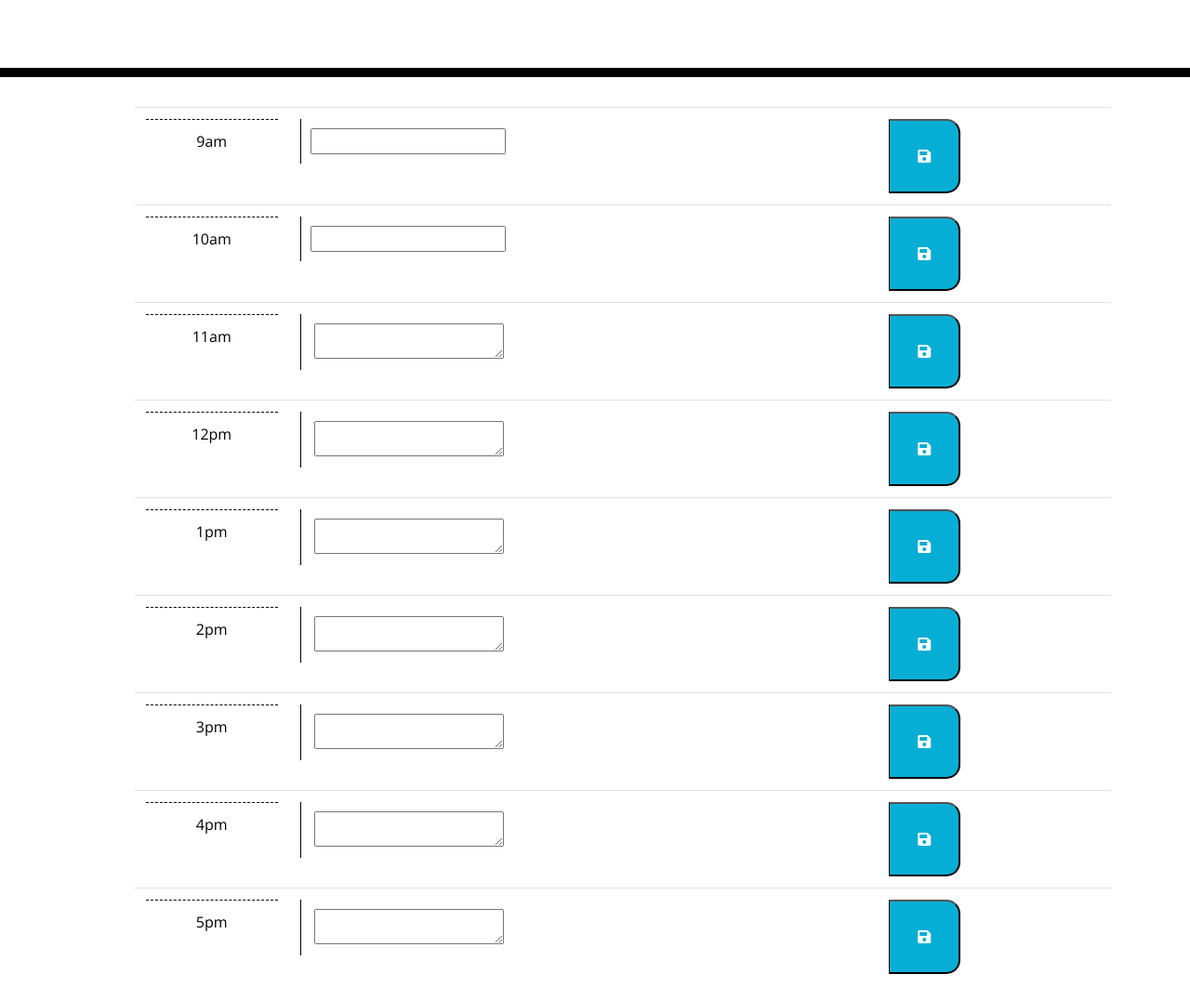
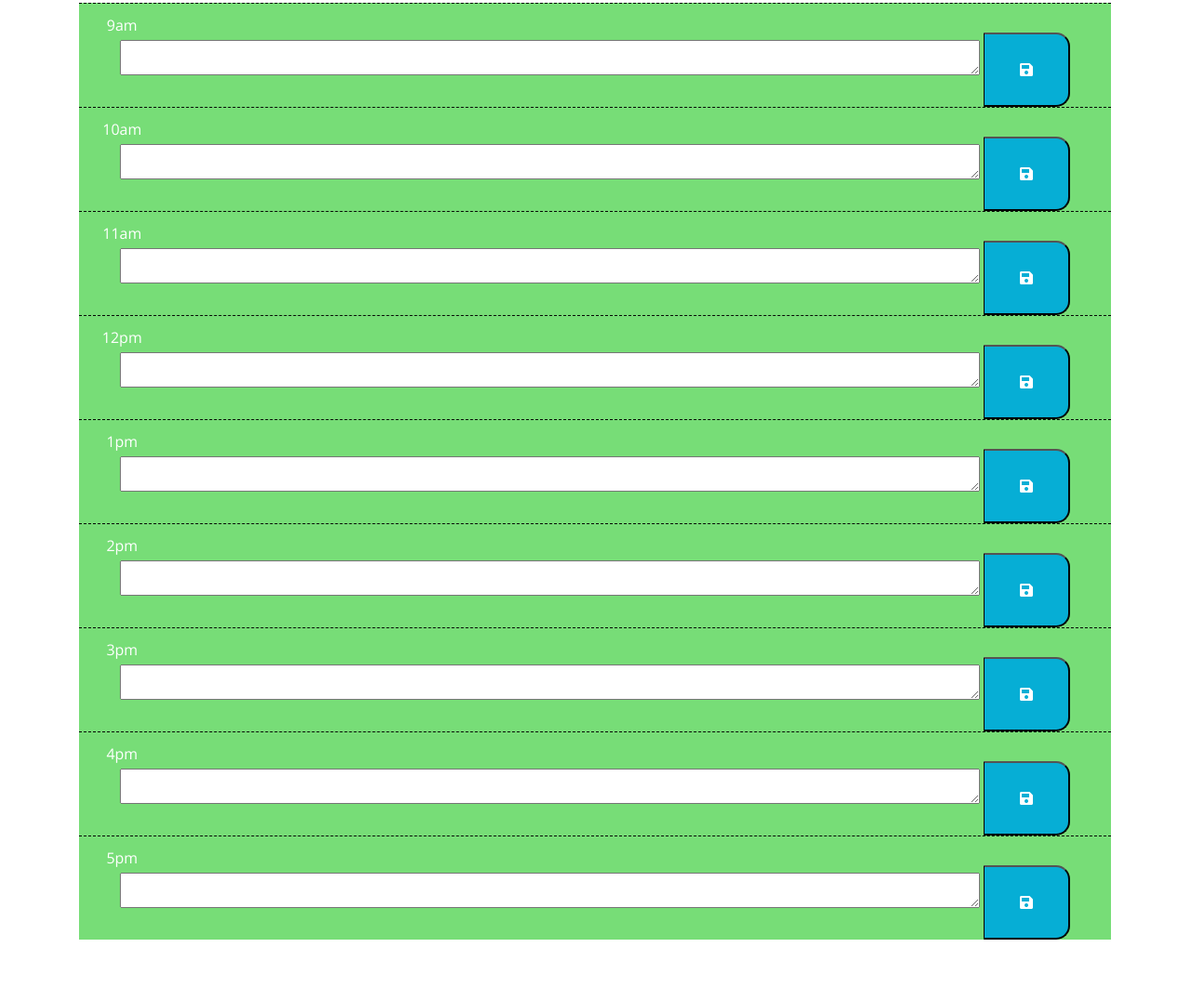
Before and after one commit to ameliadavis/Day-Planner, a plain HTML site: page index.html in a window 1280 px wide. Shown: the part 221-1297 px from the top of the page at 93% size. After the commit the page ends 1232 px from the top, so only its background shows below. Drawn offline with nearby package versions, Linux system fonts and the light colour scheme.

Commit message:
corrected issue with color Highlight extending to all rows

```diff
--- a/index.html
+++ b/index.html
@@ -30,64 +30,51 @@
     </header>
     <div class="container">
       <!-- Timeblocks go here -->
-      <table class="table">
-        <tbody>
-          <tr>
-            <th scope="row" id="row"></th>
-            <td><div id = "hour">9am</div></td>
-            <td><div id = "description" data = 9am><input type ="text" class=description9am></div></td>
-            <td><button id="saveBtn" class="fas fa-save" data-value="9am"></button></td>
-          </tr>
-          <tr>
-            <th scope="row" id="row"></th>
-            <td><div id = "hour">10am</div></td>
-            <td><div id = "description"><input type ="text" class=description9am></div></td>
-            <td><button id="saveBtn" class="fas fa-save"data-value="10am"></button></td>
-          </tr>
-          <tr>
-            <th scope="row" id="row"></th>
-            <td><div id = "hour">11am</div></td>
-            <td><div id = "description" class="textarea col-sm-10"> <textarea></textarea></div></td>
-            <td><button id="saveBtn" class="fas fa-save" data-value="11am"></button></td>
-          </tr>
-          <tr>
-            <th scope="row" id="row"></th>
-            <td><div id = "hour">12pm</div></td>
-            <td><div id = "description" class="textarea col-sm-10"> <textarea></textarea></div></td>
-            <td><button id="saveBtn" class="fas fa-save" data-value="12pm"></button></td>
-          </tr>
-          <tr>
-            <th scope="row" id="row"></th>
-            <td><div id = "hour">1pm</div></td>
-            <td><div id = "description" class="textarea col-sm-10"> <textarea></textarea></div></td>
-            <td><button id="saveBtn" class="fas fa-save" data-value="1pm"></button></td>
-          </tr>
-          <tr>
-            <th scope="row" id="row"></th>
-            <td><div id = "hour">2pm</div></td>
-            <td><div id = "description" class="textarea col-sm-10"> <textarea></textarea></div></td>
-            <td><button id="saveBtn" class="fas fa-save" data-value="2pm"></button></td>
-          </tr>
-          <tr>
-            <th scope="row" id="row"></th>
-            <td><div id = "hour">3pm</div></td>
-            <td><div id = "description" class="textarea col-sm-10"> <textarea></textarea></div></td>
-            <td><button id="saveBtn" class="fas fa-save" data-value="3pm"></button></td>
-          </tr>
-          <tr>
-            <th scope="row" id="row"></th>
-            <td><div id = "hour">4pm</div></td>
-            <td><div id = "description" class="textarea col-sm-10"> <textarea></textarea></div></td>
-            <td><button id="saveBtn" class="fas fa-save" data-value="4pm"></button></td>
-          </tr>
-          <tr>
-            <th scope="row" id="row"></th>
-            <td><div id = "hour">5pm</div></td>
-            <td><div id = "description" class="textarea col-sm-10"> <textarea></textarea></div></td>
-            <td><button id="saveBtn" class="fas fa-save" data-value="5pm"></button></td>
-          </tr>
-        </tbody>
-      </table>
+          <div id = "9" class = "hour">
+              <div class="col-md-1"> 9am </div>
+              <textarea class= "col-md-10 description"></textarea>
+              <button class ="saveBtn col-md-1"><i class="fas fa-save"></i></button>
+          </div>
+          <div id = "10" class = "hour">
+              <div class="col-md-1"> 10am </div>
+              <textarea class= "col-md-10 description"></textarea>
+              <button class ="saveBtn col-md-1"><i class="fas fa-save"></i></button>
+          </div>
+          <div id = "11" class = "hour">
+              <div class="col-md-1"> 11am </div>
+              <textarea class= "col-md-10 description"></textarea>
+              <button class ="saveBtn col-md-1"><i class="fas fa-save"></i></button>
+          </div>
+          <div id = "12" class = "hour">
+              <div class="col-md-1"> 12pm </div>
+              <textarea class= "col-md-10 description"></textarea>
+              <button class ="saveBtn col-md-1"><i class="fas fa-save"></i></button>
+          </div>
+          <div id = "13" class = "hour">
+              <div class="col-md-1"> 1pm </div>
+              <textarea class= "col-md-10 description"></textarea>
+              <button class ="saveBtn col-md-1"><i class="fas fa-save"></i></button>
+          </div>
+          <div id = "14" class = "hour">
+              <div class="col-md-1"> 2pm </div>
+              <textarea class= "col-md-10 description"></textarea>
+              <button class ="saveBtn col-md-1"><i class="fas fa-save"></i></button>
+          </div>
+          <div id = "15" class = "hour">
+              <div class="col-md-1"> 3pm </div>
+              <textarea class= "col-md-10 description"></textarea>
+              <button class ="saveBtn col-md-1"><i class="fas fa-save"></i></button>
+          </div>
+          <div id = "16" class = "hour">
+              <div class="col-md-1"> 4pm </div>
+              <textarea class= "col-md-10 description"></textarea>
+              <button class ="saveBtn col-md-1"><i class="fas fa-save"></i></button>
+          </div>
+          <div id = "17" class = "hour">
+              <div class="col-md-1"> 5pm </div>
+              <textarea class= "col-md-10 description"></textarea>
+              <button class ="saveBtn col-md-1"><i class="fas fa-save"></i></button>
+          </div>
     </div>
 
     <script src="https://code.jquery.com/jquery-3.4.1.min.js"></script>
--- a/script.js
+++ b/script.js
@@ -1,63 +1,72 @@
 // Declare global variables
 var currentDay = document.getElementById("currentDay");
 var todaysDate = moment().format('MMMM Do YYYY');
-// var hourEl = document.getElementById("hour");
-var hourEl = $("#hour");
-// var hourDataEl = $("#hour").attr("data-time");
+var hourEl = $("#hour").data("time");
 var saveButton = document.getElementById("saveBtn");
-// var descriptionEl = $("#description").val();
-var timeNow = moment().format('LTS');
-// console.log("this should be the data on time " + hourDataEl);
+// var descriptionEl = document.getElementById("description");
+var description = $(".description");
+var descriptionEl = $(".description").val();
+var timeNow = moment().format('H');// this is in military time
+var table = $("#table");
 
+console.log("this should be the current hour " + timeNow);
+console.log("this is the hour element " + hourEl);
+
+//function to turn hours colors based on time
+function timePassing (){
+    // for(var i = 0; i < $(".hour").length + 1; i++){ // cycle thorugh all the elements on the page
+        $(".hour").each(function() {
+            // console.log(i);
+        var description = $(".hour").length;
+        console.log(description);
+        hourEl = parseInt($(this).attr("id"));
+        console.log(hourEl);
+        if(hourEl < timeNow){
+            $(this).addClass("past");
+            console.log("past");
+            console.log(this);
+        } else if (hourEl === timeNow) {
+            $(this).removeClass("past");
+            $(this).addClass("present");
+            console.log("present");
+        } else {
+            $(this).removeClass("past");
+            $(this).removeClass("present");
+            $(this).addClass("future");
+            console.log("future");
+        };
+     });
+    };
+    // save button listener
 $("#saveBtn").on("click", function(){
     console.log("register the click");
     var descriptionEl = $("input").val();
+    console.log(this);
 
-    console.log(descriptionEl);
     save();
-
 
 // function for save button to add content to local storage
 function save() {
     event.preventDefault();
     localStorage.setItem("this is a test", "this is only a test");
-    localStorage.setItem("this is the description", descriptionEl);
+    localStorage.setItem("this is the description", descriptionEl );
  };
 });
 
-//function to turn hours colors based on time
-function timePassing (){
-    for(var i = 0; i < $("#description").length ;i++){ // cycle thorugh all the elements on the page
-        console.log(i);
-        if(hourEl[i] < timeNow){
-            $("#description").addClass("past");
-            console.log("past");
-        } else if (hourEl[i] = timeNow) {
-            $("#description").addClass("present");
-            console.log("present");
-        } else {
-            $("#description").addClass("future");
-            console.log("future");
-        };
-    };
-    };
+// this will print the items saved in local storage back to the screen
+$(document).ready(function(){
+document.getElementsByClassName("hour").innerHTML = localStorage.getItem("this is the description");
+});
 
-
-// $(document).ready(function(){
-// document.getElementById("description1").innerHTML = localStorage.getItem("lastname");
-// });
-
-// $("input").keyup("click",function(){
-//     var value = $(this).val();
-//     $("div").text(value);
-//     console.log(value);
-// } )
-
+// from solution
+// $(document).ready(function() {  // listen for save button clicks  $(".saveBtn").on("click", function() {    // get nearby values    var value = $(this).siblings(".description").val();    var time = $(this).parent().attr("id");
+    // save in localStorage    localStorage.setItem(time, value);  });
 
 // current time
 console.log("this is the current time", moment().format('LTS'));
 
-//set date code will go at the end of the script to load when page loads
-// console.log("todays date variable",todaysDate);
+// set the date at the top of the page
 currentDay.innerHTML = todaysDate;
+
+// run function
 timePassing();
--- a/style.css
+++ b/style.css
@@ -4,13 +4,12 @@ body {
   line-height: 1;
 }
 
-#description{
+#row{
   background: transparent;
   border: none;
   resize: none;
   color: #000000;
   border-left: 1px solid black;
-  padding: 10px;
 }
 
 .jumbotron {
@@ -19,9 +18,11 @@ body {
   color: black;
   border-radius: 0;
   border-bottom: 10px solid black;
+  padding: 8px;
+
 }
 
-#description{
+.description{
   white-space: pre-wrap;
 }
 
@@ -30,14 +31,13 @@ body {
   border-radius: 15px;
 }
 
-#row {
+.row {
   white-space: pre-wrap;
   height: 80px;
   border-top: 1px solid white;
-  padding:-10px;
 }
 
-#hour {
+.hour {
   text-align: center;
   background-color: #ffffff;
   color: #000000;
@@ -60,7 +60,7 @@ body {
   color: white;
 }
 
-#saveBtn {
+.saveBtn {
   border-left: 1px solid black;
   border-top-right-radius: 15px;
   border-bottom-right-radius: 15px;
@@ -69,7 +69,7 @@ body {
   color: white;
 }
 
-#saveBtn i:hover {
+.saveBtn i:hover {
   font-size: 20px;
   transition: all .3s ease-in-out;
 }
```
